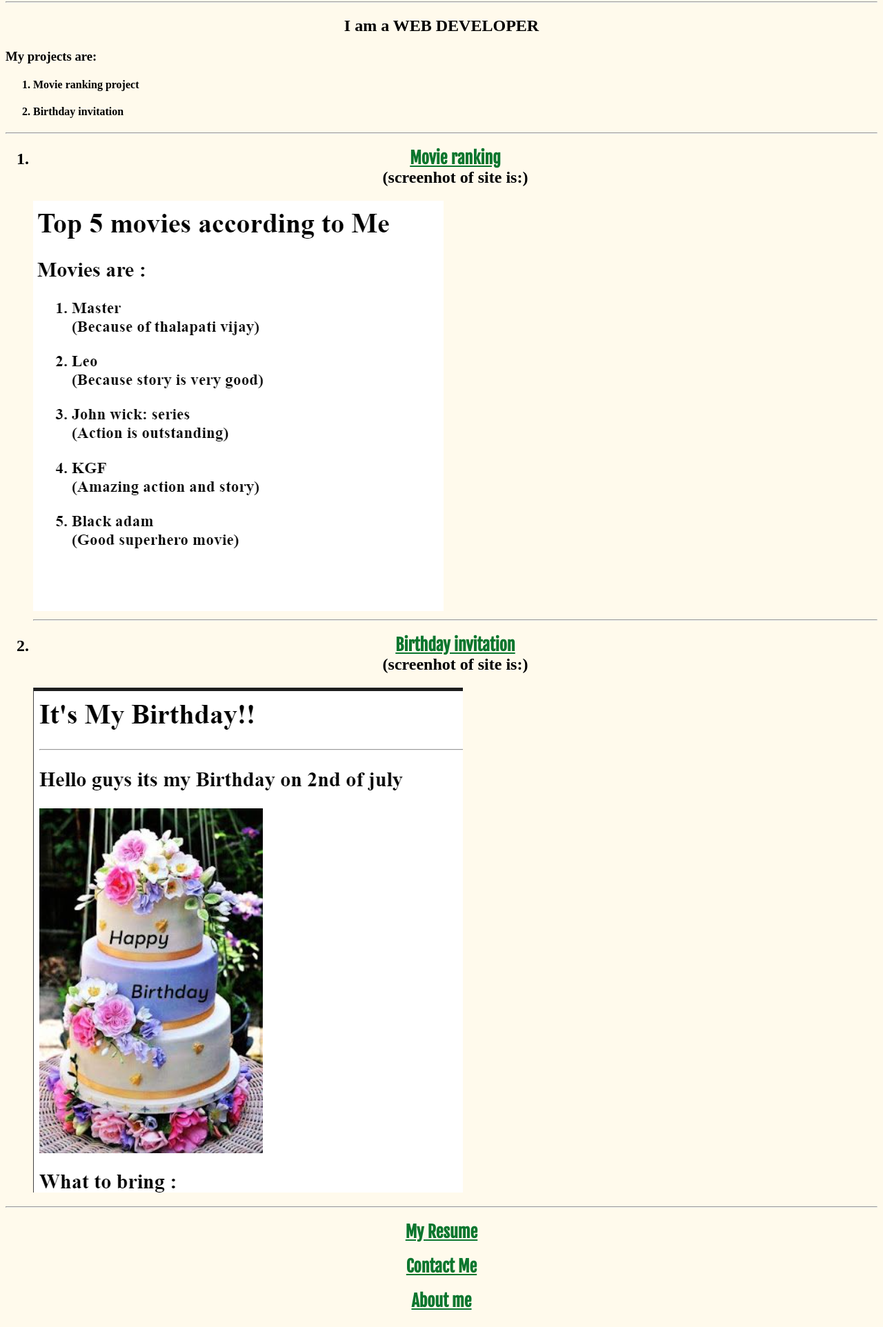
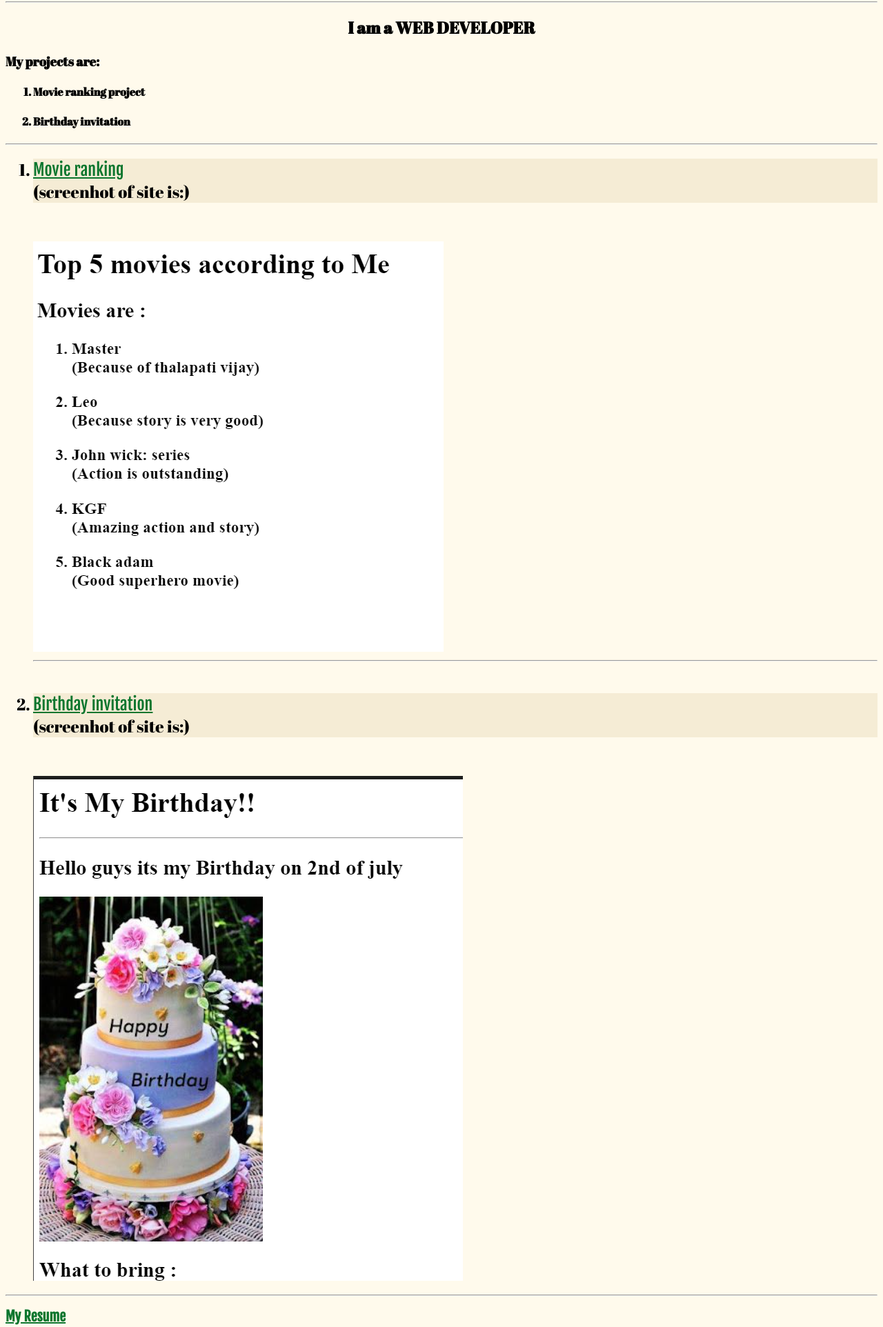
Before and after one commit to itzhiteshchandel/html-portfolio, a plain HTML site: page index.html in a window 1280 px wide. Shown: the part 78-2002 px from the top of the page at 69% size. Drawn offline with Linux system fonts and the light colour scheme; a web font is replaced by a local one.

Commit message:
Update index.html

```diff
--- a/index.html
+++ b/index.html
@@ -71,25 +71,30 @@
 <body>
     <h1>It's Bharat's portfolio</h1>
     <hr>
-    <h2>I am a WEB DEVELOPER</h2>
-    <h3>My projects are:</h3>
-    <ol>
+    <h2 class ="cl1">I am a WEB DEVELOPER</h2>
+    <h3 class ="cl1">My projects are:</h3>
+    <ol class ="cl1">
         <h4><li>Movie ranking project</li></h4>
         <h4><li>Birthday invitation</li></h4>
     </ol>
     <hr>
     <ol>
-        <h2><li><a href="./movie ranking/index.html">Movie ranking</a></li>(screenhot of site is:)</h2>
+        <h2 class="cl2"><li><a href="./movie ranking/index.html">Movie ranking</a></li>(screenhot of site is:)</h2>
+        <br>
+        <br>
         <img src="./movie.png" alt="screenhot of Movie ranking project">
         <hr>
-        <h2><li><a href="./Birthday invite/index.html">Birthday invitation</a></li>(screenhot of site is:)</h2>
+        <br>
+        <h2 class="cl3"><li><a href="./Birthday invite/index.html">Birthday invitation</a></li>(screenhot of site is:)</h2>
+        <br>
+        <br>
         <img src="./birthday.png" alt="screenhot of site">
     </ol>
     <hr>
-     <h2><a href ="./capstone project 1/index.html">My Resume</a></h2>
+     <h2 id ="j3"><a href ="./capstone project 1/index.html">My Resume</a></h2>
 
-    <h2><a href="./contact.html">Contact Me</a></h2>
-    <h2><a href="./about.html">About me</a></h2>
+    <h2 id ="j1"><a href="./contact.html">Contact Me</a></h2>
+    <h2 id="j2"><a href="./about.html">About me</a></h2>
 
 
 
```
